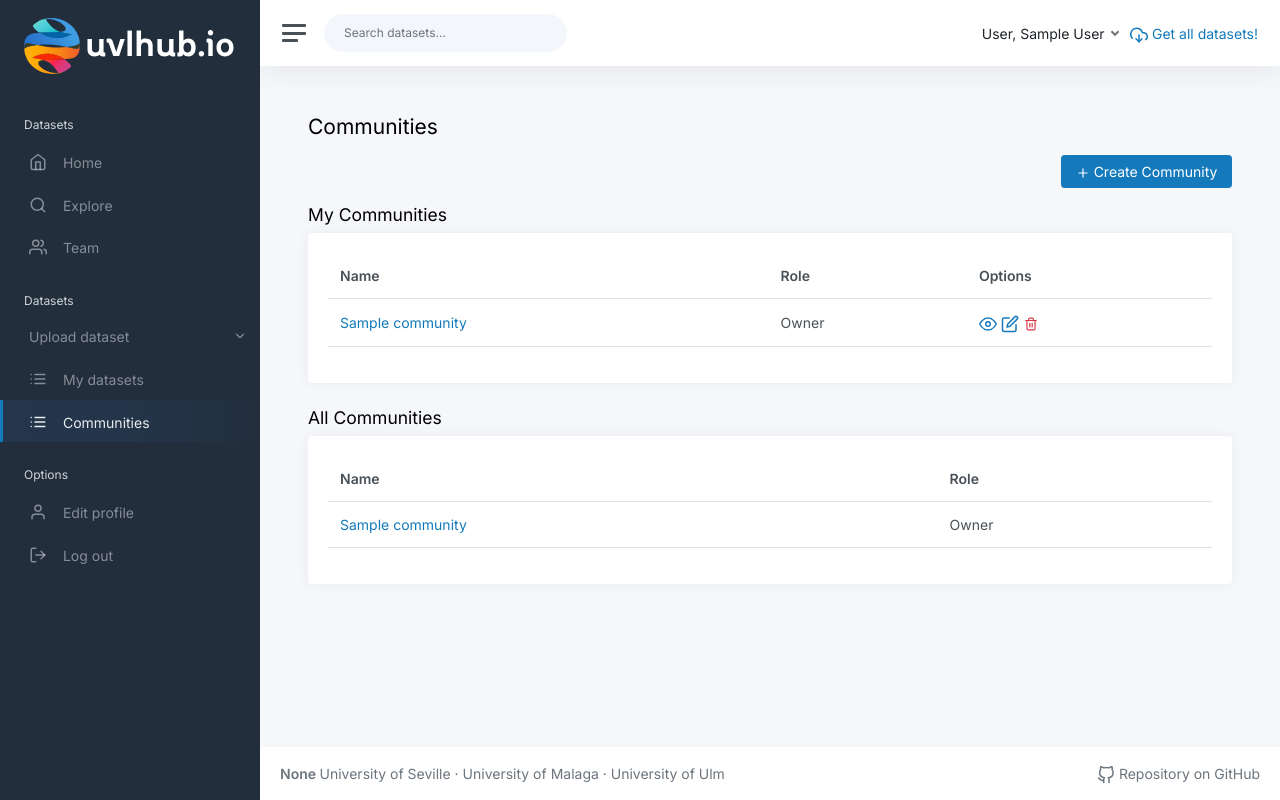
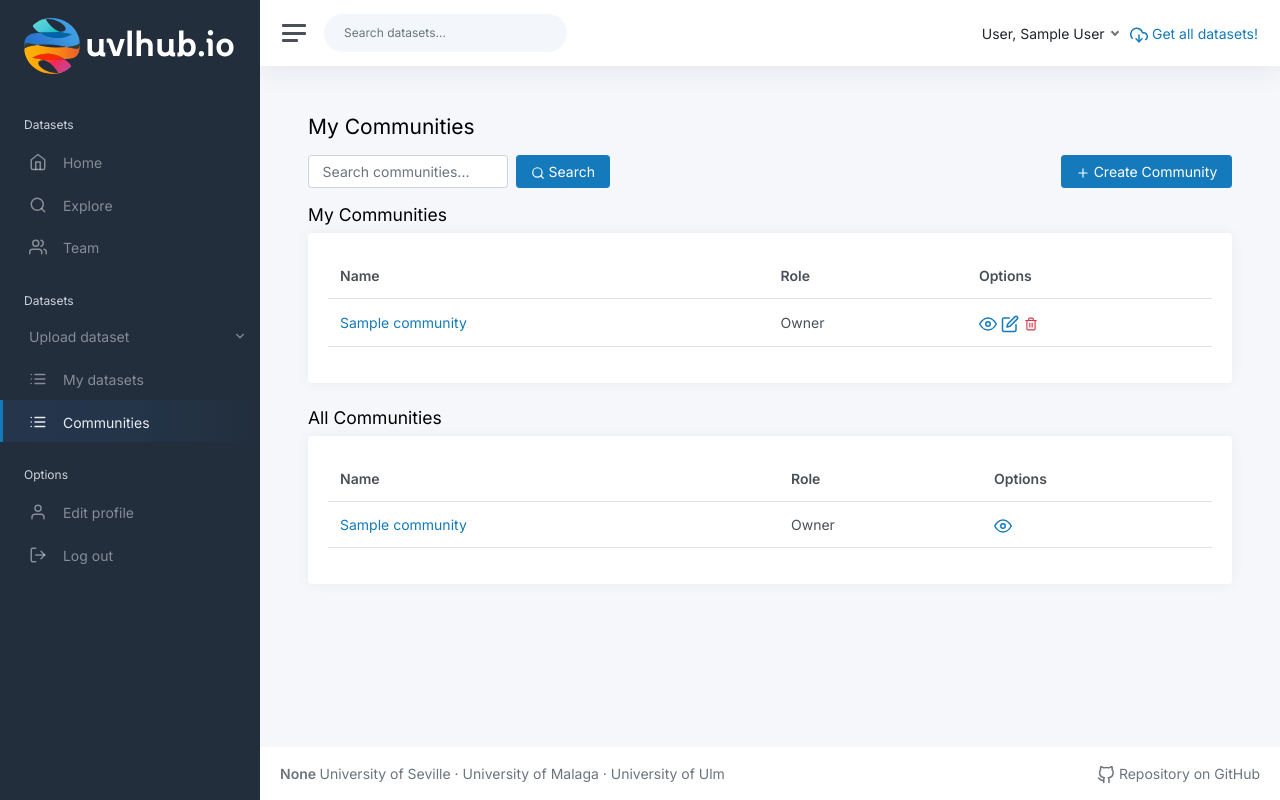
Before and after one commit to EGC-Porra-23-24/porra-hub, a Flask app: page /communities in a window 1280 px wide. Run offline with Flask 3, Linux system fonts and the light colour scheme; a user stored in the database is signed in; tables that the repository leaves empty hold one stand-in row (values such as "Sample post"); parts of the project's set-up code (start-up, migrations or seed data) failed here and were passed over; some libraries are stand-ins or nearby versions.

Commit message:
feat(dataset): Añadida busqueda de comunidades

```diff
--- a/app/modules/dataset/repositories.py
+++ b/app/modules/dataset/repositories.py
@@ -149,6 +149,11 @@ class CommunityRepository:
         )
 
     @staticmethod
+    def search_by_name(query):
+        search = f"%{query}%"
+        return Community.query.filter(Community.name.ilike(search)).all()
+
+    @staticmethod
     def get_community_by_name(name):
         return Community.query.filter_by(name=name).first()
 
--- a/app/modules/dataset/routes.py
+++ b/app/modules/dataset/routes.py
@@ -487,6 +487,17 @@ def list_communities():
                            is_request=CommunityService.is_request)
 
 
+@community_bp.route('/communities/search', methods=['GET'])
+@login_required
+def search_communities():
+    query = request.args.get('query', '').strip()
+    communities = CommunityService.search_communities(query)
+    return render_template('community/search_results.html',
+                           query=query,
+                           communities=communities,
+                           current_user=current_user)
+
+
 @community_bp.route('/community/<int:community_id>', methods=['GET'])
 @login_required
 def view_community(community_id):
--- a/app/modules/dataset/services.py
+++ b/app/modules/dataset/services.py
@@ -232,6 +232,12 @@ class CommunityService:
         return CommunityRepository.get_communities_by_member(current_user.id)
 
     @staticmethod
+    def search_communities(query):
+        if not query:
+            return []
+        return CommunityRepository.search_by_name(query)
+
+    @staticmethod
     def create_community(name, current_user):
         if CommunityRepository.get_community_by_name(name):
             abort(400, description="A community with this name already exists.")
--- a/app/modules/dataset/templates/community/list_communities.html
+++ b/app/modules/dataset/templates/community/list_communities.html
@@ -1,20 +1,29 @@
 {% extends "base_template.html" %}
 
-{% block title %}All Communities{% endblock %}
+{% block title %}My Communities{% endblock %}
 
 {% block content %}
 
-<h1 class="h3 mb-3">Communities</h1>
+<h1 class="h3 mb-3">My Communities</h1>
 
-<div class="d-flex justify-content-end mb-3">
+<div class="d-flex justify-content-between align-items-center mb-3">
+    <!-- Formulario de búsqueda -->
+    <form method="GET" action="{{ url_for('community.search_communities') }}" class="d-flex w-50">
+        <input type="text" name="query" class="form-control me-2" placeholder="Search communities..." required style="width: 200px;">
+        <button type="submit" class="btn btn-primary" style="white-space: nowrap;">
+            <i data-feather="search"></i> Search
+        </button>
+    </form>
+    <!-- Botón para crear comunidad -->
     <a href="{{ url_for('community.create_community') }}" class="btn btn-primary">
         <i data-feather="plus"></i> Create Community
     </a>
 </div>
 
-<h2 class="h4">My Communities</h2>
-{% if my_communities %}
-    <div class="col-12 mb-4">
+<!-- Mis comunidades -->
+<div class="col-12 mb-4">
+    <h4>My Communities</h4>
+    {% if my_communities %}
         <div class="card">
             <div class="card-body">
                 <table class="table">
@@ -65,14 +74,15 @@
                 </table>
             </div>
         </div>
-    </div>
-{% else %}
-    <p>You are not a member of any communities.</p>
-{% endif %}
+    {% else %}
+        <p>You are not a member of any community.</p>
+    {% endif %}
+</div>
 
-<h2 class="h4">All Communities</h2>
-{% if communities %}
-    <div class="col-12">
+<!-- Todas las comunidades -->
+<div class="col-12">
+    <h4>All Communities</h4>
+    {% if communities %}
         <div class="card">
             <div class="card-body">
                 <table class="table">
@@ -80,6 +90,7 @@
                         <tr>
                             <th>Name</th>
                             <th>Role</th>
+                            <th>Options</th>
                         </tr>
                     </thead>
                     <tbody>
@@ -101,15 +112,20 @@
                                         None
                                     {% endif %}
                                 </td>
+                                <td>
+                                    <a href="{{ url_for('community.view_community', community_id=community.id) }}">
+                                        <i data-feather="eye"></i>
+                                    </a>
+                                </td>
                             </tr>
                         {% endfor %}
                     </tbody>
                 </table>
             </div>
         </div>
-    </div>
-{% else %}
-    <p>No communities available. Try creating one!</p>
-{% endif %}
+    {% else %}
+        <p>No communities found.</p>
+    {% endif %}
+</div>
 
 {% endblock %}
```
Also changed, not shown: app/modules/dataset/templates/community/search_results.html (added, +57 -0 lines).
